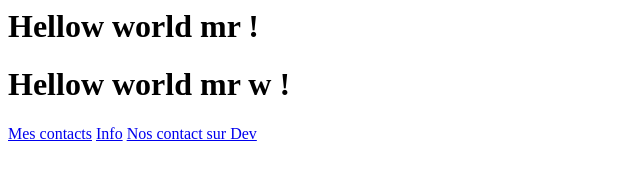
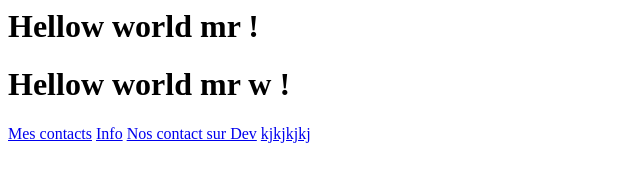
Before and after one commit to hadidrachid/ProjetTwoDP, a plain HTML site: page contact.html in a window 1280 px wide. Shown: the full height of the page, 0-640 px from the left. Drawn offline with Linux system fonts and the light colour scheme.

Commit message:
Update contact.html

```diff
--- a/contact.html
+++ b/contact.html
@@ -5,6 +5,8 @@
     <a href="contact.html">Mes contacts</a>
     <a href="info.html">Info</a>
     <a href="contact.html">Nos contact sur Dev</a>
+    <a href = "nenenen"> kjkjkjkj </a>
+
 </body>
 
 </html>
```
